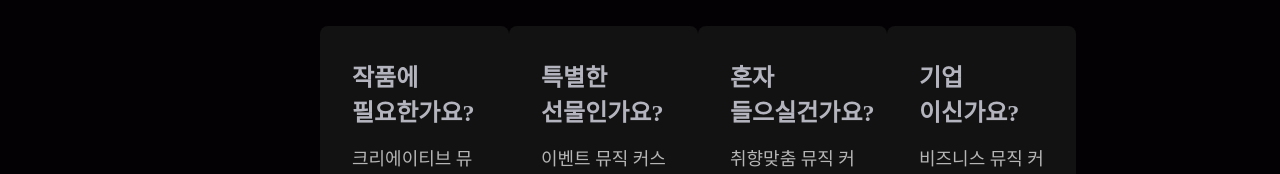
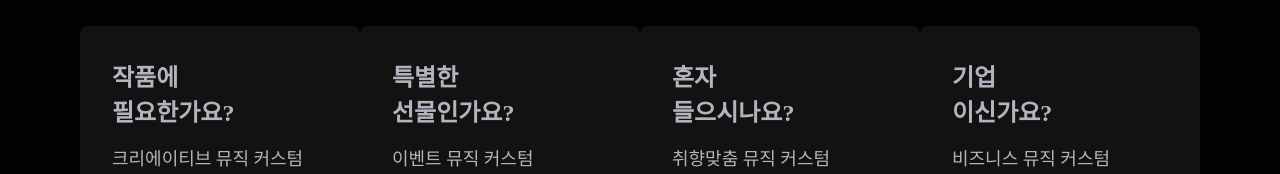
Before and after one commit to wiseseo/Team_Web_3_Client, a Next.js app: page / in a window 1280 px wide. Shown: the part 1135-1309 px from the top of the page. Built offline with nearby package versions, Linux system fonts and the light colour scheme.

Commit message:
situation card layout #75 :
:

```diff
--- a/components/SituationList/index.tsx
+++ b/components/SituationList/index.tsx
@@ -6,7 +6,7 @@ interface Props {}
 const Container = styled.div`
   display: flex;
   flex-direction: column;
-  padding: 72px 320px;
+  padding: 72px 80px;
 `;
 const Title = styled.h1`
   color: #e2e1e2;
@@ -45,7 +45,7 @@ const Answer = styled.div`
 const customs = [
   { title: "작품에 필요한가요?", content: "크리에이티브 뮤직 커스텀" },
   { title: "특별한 선물인가요?", content: "이벤트 뮤직 커스텀" },
-  { title: "혼자 들으실건가요?", content: "취향맞춤 뮤직 커스텀" },
+  { title: "혼자 들으시나요?", content: "취향맞춤 뮤직 커스텀" },
   { title: "기업 이신가요?", content: "비즈니스 뮤직 커스텀" },
 ];
 
```
